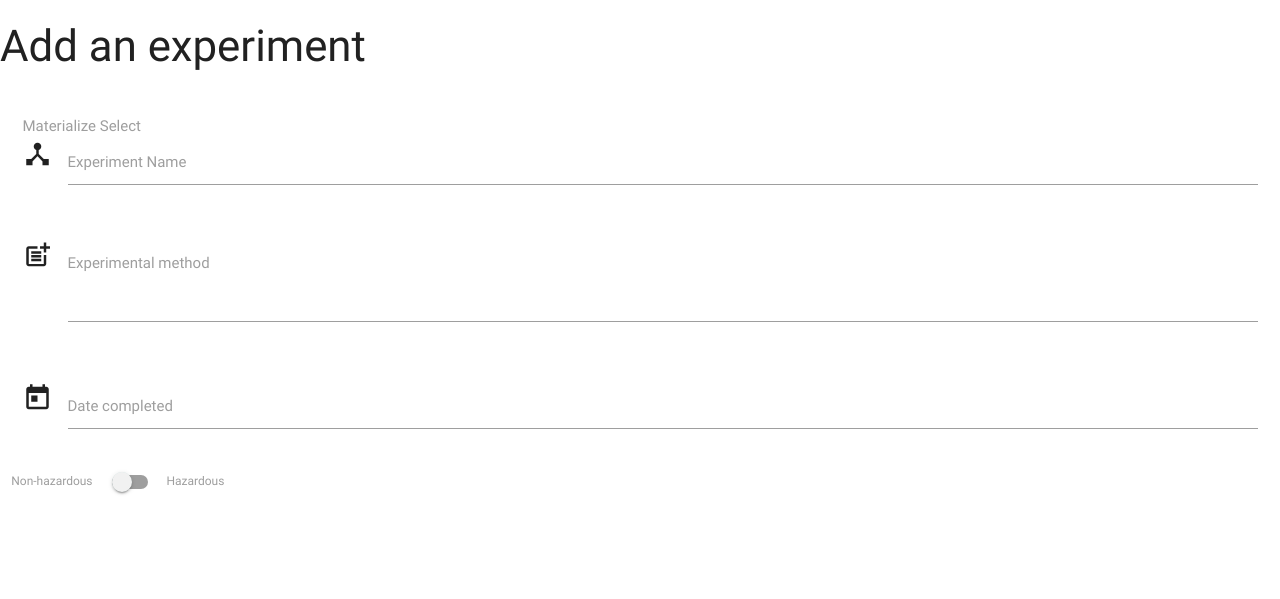
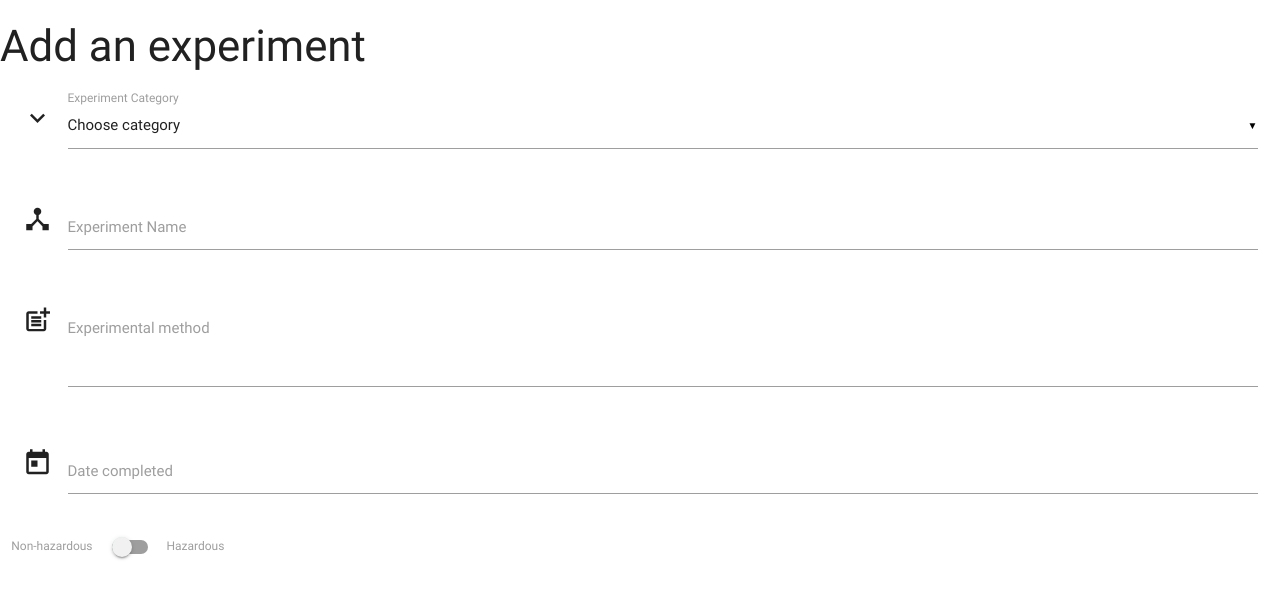
Before and after one commit to martynapacula/Project03, a Flask app: page /add_task in a window 1280 px wide. Shown: the top 599 px of the page. Run offline with Flask 2, Linux system fonts and the light colour scheme; data that the repository does not hold is empty; some libraries are stand-ins or nearby versions.

Commit message:
dropdown menu added to the form with the list of categories along with troubleshooting

```diff
--- a/app.py
+++ b/app.py
@@ -10,9 +10,18 @@ app.config["MONGO_URI"] = 'mongodb+srv://first_user14:F1rstUser@project03-4ieku.
 mongo = PyMongo(app)
 
 
+@app.route('/')
+@app.route('/get_tasks')
+def get_tasks():
+    return render_template("tasks.html",
+    tasks=mongo.db.tasks.find())
+
+
+
 @app.route('/add_task')
 def add_task():
-    return render_template('addtask.html')
+    return render_template('addtask.html',
+    categories=mongo.db.categories.find())
 
 
 if __name__ == '__main__':
--- a/templates/addtask.html
+++ b/templates/addtask.html
@@ -4,21 +4,21 @@
 <div class="row">
 	<form action="" method="POST" class="col s12">
 		<div class="row">
-			<div class="input-field col s12">
-				<select>
-                  <option value="" disabled selected>Choose your option</option>
-                  <option value="1">Option 1</option>
-                  <option value="2">Option 2</option>
-                  <option value="3">Option 3</option>
+			<div class="row">
+				<div class="input-field col s12">
+					<i class="material-icons prefix">expand_more</i>
+					<select id="category" name="category_name">
+                  <option value="" disabled selected>Choose category</option>
+                  {% for cat in categories %}
+                      <option value="{{cat.Category_name}}">{{cat.Category_name}}</option>
+                  {% endfor %}
                 </select>
-				<label>Materialize Select</label>
+					<label>Experiment Category</label>
+				</div>
 			</div>
-		</div>
-
-		<div class="row">
 			<div class="input-field col s12">
 				<i class="material-icons prefix">device_hub</i>
-				<input id="category_name" name="category_name" type="text" class="validate">
+				<input id="experiment_name" name="experiment_name" type="text" class="validate">
 				<label for="icon_prefix">Experiment Name</label>
 			</div>
 		</div>
--- a/templates/base.html
+++ b/templates/base.html
@@ -23,8 +23,8 @@
 	<script src="https://cdnjs.cloudflare.com/ajax/libs/materialize/0.100.2/js/materialize.min.js"></script>
 	<script type="text/javascript">
 		$(document).ready(function(){
-                 $('.collapsible').collapsible();
-                 $('select').formSelect();
+            $('.collapsible').collapsible();
+            $('select').material_select();
         });
 
         $('.datepicker').pickadate({
```
